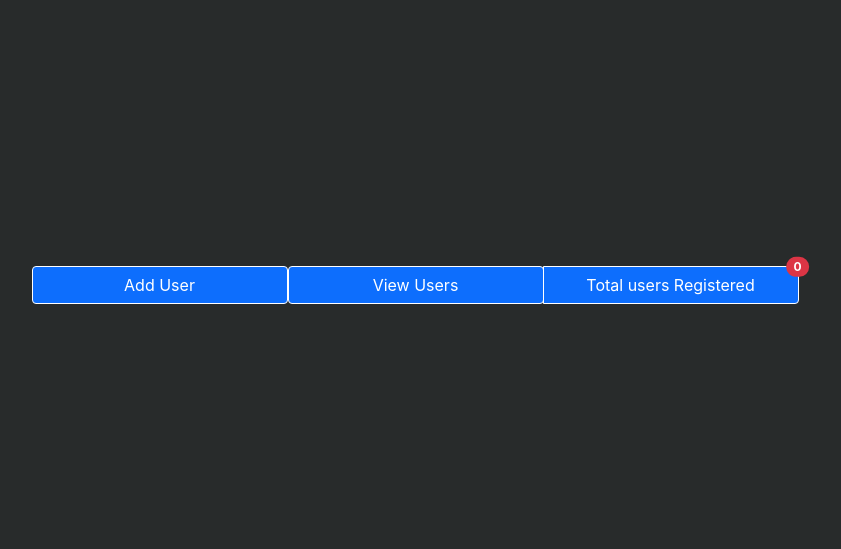
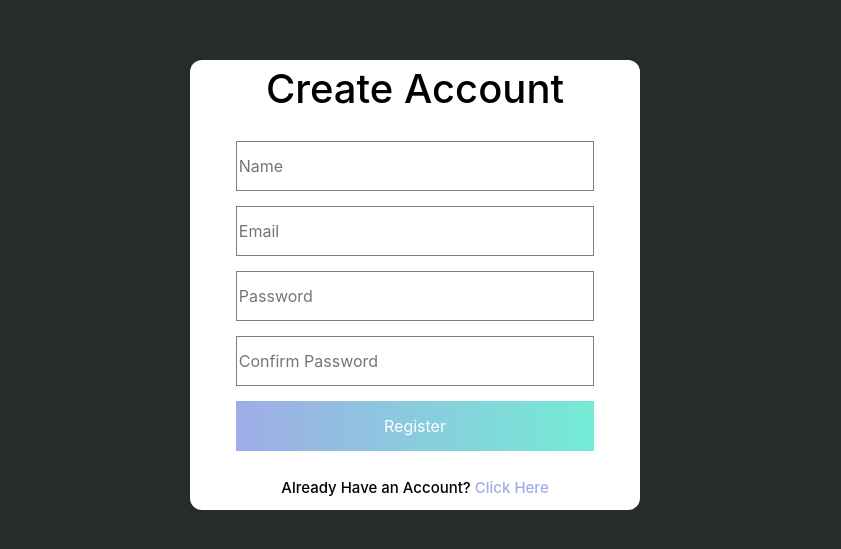
Before and after one commit to espark-Abdulr/redux-tk, a React (Create React App) app in the folder rtk/: page / in a window 1280 px wide. Shown: the part 115-664 px from the top of the page, without its empty margins (225-1066 px from the left). Built offline with nearby package versions, Linux system fonts and the light colour scheme.

Commit message:
Signup/Signin Added.
The user have to register and login before reaching to crud services

```diff
--- a/rtk/src/App.jsx
+++ b/rtk/src/App.jsx
@@ -5,15 +5,39 @@ import Options from "./components/Options";
 import { Route, Routes } from "react-router-dom";
 import AddUsers from "./components/AddUsers";
 import ViewUsers from "./components/ViewUsers";
+import { useSelector } from "react-redux";
+import SignUp from "./components/SignUp";
+import Signin from "./components/Signin";
 
 const App = () => {
+  const isLogin = useSelector((c) => {
+    return c.UserData.isLogin;
+    // console.log(c.UserData.isLogin);
+  });
   return (
     <div>
-      <Routes>
+      {/* <Routes>
         <Route path="/" element={<Options />}></Route>
         <Route path="/add" element={<AddUsers />}></Route>
         <Route path="/view" element={<ViewUsers />}></Route>
-      </Routes>
+      </Routes> */}
+      {isLogin === true ? (
+        <Routes>
+          <Route path="/" element={<Options />}></Route>
+          <Route path="/signup" element={<SignUp />}></Route>
+          <Route path="/login" element={<Signin />}></Route>
+          <Route path="/options" element={<Options />}></Route>
+          <Route path="/add" element={<AddUsers />}></Route>
+          <Route path="/view" element={<ViewUsers />}></Route>
+        </Routes>
+      ) : (
+        <Routes>
+          <Route path="/" element={<SignUp />}></Route>
+          <Route path="/signup" element={<SignUp />}></Route>
+          <Route path="/login" element={<Signin />}></Route>
+          <Route path="*" element={<Signin />}></Route>
+        </Routes>
+      )}
     </div>
   );
 };
--- a/rtk/src/components/AddUsers.jsx
+++ b/rtk/src/components/AddUsers.jsx
@@ -1,5 +1,5 @@
 import React, { useState } from "react";
-import { useSelector, useDispatch } from "react-redux";
+import { useDispatch } from "react-redux";
 import { addUser } from "../features/mySlice";
 import { ToastContainer, toast } from "react-toastify";
 import "react-toastify/dist/ReactToastify.css";
@@ -8,9 +8,9 @@ import { NavLink } from "react-router-dom";
 
 const AddUsers = () => {
   // const [users,setUsers] = useState([])
-  const data = useSelector((c) => {
-    return c.UserData.users;
-  });
+  // const data = useSelector((c) => {
+  //   return c.UserData.users;
+  // });
   const dispatch = useDispatch();
   const [name, setName] = useState("");
   const [age, setAge] = useState("");
@@ -23,11 +23,11 @@ const AddUsers = () => {
     dispatch(addUser(userInformation));
     toast.info("User Has Been Added", {
       position: "top-center",
-      autoClose: "1000",
+      autoClose: "0",
       hideProgressBar: true,
       newestOnTop: false,
       closeOnClickrtl: false,
-      pauseOnFocusLossdraggablepauseOnHovertheme: true,
+      pauseOnFocusLossdraggablepauseOnHovertheme: false,
       theme: "dark",
     });
     setName("");
@@ -52,7 +52,7 @@ const AddUsers = () => {
       <div style={{ color: "white" }}>
         <form onSubmit={DataHandler}>
           <div className="form-group">
-            <label for="exampleInputEmail1">Name</label>
+            <label htmlFor="exampleInputEmail1">Name</label>
             <br />
             <input
               type="text"
@@ -65,7 +65,7 @@ const AddUsers = () => {
           </div>
           <div className="form-group">
             <br />
-            <label for="exampleInputPassword1">Age</label>
+            <label htmlFor="exampleInputPassword1">Age</label>
             <br />
             <input
               type="number"
--- /dev/null
+++ b/rtk/src/components/SignUp.jsx
@@ -0,0 +1,80 @@
+import React, { useState } from "react";
+import "./forms.css";
+import { NavLink, useNavigate } from "react-router-dom";
+import { useDispatch } from "react-redux";
+import { registerUser } from "../features/mySlice";
+
+const SignUp = () => {
+  const [name, setName] = useState("");
+  const [email, setEmail] = useState("");
+  const [pass, setPass] = useState("");
+  const [confirmPass, setConfirmPass] = useState("");
+
+  const userInformation = {
+    name: name,
+    email: email,
+    pass: pass,
+  };
+  const dispatch = useDispatch();
+  const navigate = useNavigate();
+
+  const SignUpHandler = (event) => {
+    event.preventDefault();
+    if (confirmPass !== pass) {
+      alert("Password Didn't Match");
+    } else {
+      dispatch(registerUser(userInformation));
+      setName("");
+      setEmail("");
+      setPass("");
+      setConfirmPass("");
+      navigate("/login");
+    }
+  };
+  return (
+    <div className="signup-main">
+      <h1>Create Account</h1>
+      <form onSubmit={SignUpHandler}>
+        <input
+          type="text"
+          placeholder="Name"
+          onChange={(e) => setName(e.target.value)}
+          value={name}
+          required
+          minLength={3}
+          name="name"
+        />
+        <input
+          type="email"
+          placeholder="Email"
+          onChange={(e) => setEmail(e.target.value)}
+          value={email}
+          name="email"
+          required
+        />
+        <input
+          type="password"
+          placeholder="Password"
+          onChange={(e) => setPass(e.target.value)}
+          value={pass}
+          required
+          minLength={3}
+        />
+        <input
+          type="password"
+          placeholder="Confirm Password"
+          onChange={(e) => setConfirmPass(e.target.value)}
+          value={confirmPass}
+          required
+          minLength={3}
+        />
+        <button type="submit">Register</button>
+      </form>
+      <h3>
+        Already Have an Account? <NavLink to={"/login"}>Click Here</NavLink>{" "}
+      </h3>
+    </div>
+  );
+};
+
+export default SignUp;
--- /dev/null
+++ b/rtk/src/components/Signin.jsx
@@ -0,0 +1,55 @@
+import React, { useState } from "react";
+import "./forms.css";
+import { NavLink, useNavigate } from "react-router-dom";
+import { useDispatch } from "react-redux";
+import { loginUser } from "../features/mySlice";
+
+const Signin = () => {
+  const [email, setEmail] = useState("");
+  const [pass, setPass] = useState("");
+
+  const userInformation = {
+    email: email,
+    pass: pass,
+  };
+  const dispatch = useDispatch();
+  const navigate = useNavigate();
+  const LoginHandler = (event) => {
+    event.preventDefault();
+    setEmail("");
+    setPass("");
+    dispatch(loginUser(userInformation));
+    // console.log(state.errorMessage);
+    navigate("/options");
+    // navigate("/options");
+  };
+  return (
+    <div className="signin-main">
+      <h1>Welcome Back</h1>
+      <form onSubmit={LoginHandler}>
+        <input
+          type="email"
+          placeholder="Email"
+          name="email"
+          onChange={(e) => setEmail(e.target.value)}
+          required
+          value={email}
+        />
+        <input
+          type="password"
+          placeholder="Password"
+          onChange={(e) => setPass(e.target.value)}
+          required
+          minLength={3}
+          value={pass}
+        />
+        <button type="submit">Welcome Back</button>
+      </form>
+      <h3>
+        Don't Have An Account? <NavLink to={"/"}>Create one.</NavLink>
+      </h3>
+    </div>
+  );
+};
+
+export default Signin;
--- a/rtk/src/components/ViewUsers.jsx
+++ b/rtk/src/components/ViewUsers.jsx
@@ -95,7 +95,7 @@ const ViewUsers = () => {
           </button>
         </form>
       ) : (
-        <table className="table-dark">
+        <table className="table table-hover table-dark table-striped">
           <thead>
             <tr>
               <th scope="col">Name</th>
@@ -106,10 +106,15 @@ const ViewUsers = () => {
           </thead>
           <tbody>
             {data.map((eachUser, index) => (
-              <tr key={index} style={{ height: "50px" }}>
-                <td style={{ width: "25vw" }}>{eachUser.name}</td>
-                <td style={{ width: "25vw" }}>{eachUser.age}</td>
-                <td style={{ width: "25vw" }}>
+              <tr
+                key={index}
+                style={{
+                  height: "70px",
+                }}
+              >
+                <td style={{ minWidth: "25vw" }}>{eachUser.name}</td>
+                <td style={{ minWidth: "25vw" }}>{eachUser.age}</td>
+                <td style={{ minWidth: "25vw" }}>
                   <button
                     type="button"
                     className="btn btn-danger"
@@ -118,7 +123,7 @@ const ViewUsers = () => {
                     Delete
                   </button>
                 </td>
-                <td style={{ width: "25vw" }}>
+                <td style={{ minWidth: "25vw" }}>
                   <button
                     type="button"
                     className="btn btn-info"
--- /dev/null
+++ b/rtk/src/components/forms.css
@@ -0,0 +1,91 @@
+.signup-main {
+  height: 450px;
+  width: 450px;
+  /* background-color: white;
+  border-radius: 8px;
+  box-shadow: -1px 0px 3px 8px grey;
+  display: flex;
+  flex-direction: column;
+  justify-content: center;
+  align-items: center; */
+  backdrop-filter: blur(19px) saturate(0%);
+  -webkit-backdrop-filter: blur(19px) saturate(0%);
+  background-color: rgb(255, 255, 255);
+  border-radius: 12px;
+  border: 1px solid rgba(255, 255, 255, 0.125);
+
+  display: flex;
+  flex-direction: column;
+  justify-content: center;
+  align-items: center;
+  color: rgb(0, 0, 0);
+}
+.signin-main {
+  height: 350px;
+  width: 350px;
+  background-color: white;
+  border-radius: 8px;
+  box-shadow: -1px 0px 3px 8px grey;
+  display: flex;
+  flex-direction: column;
+  justify-content: center;
+  align-items: center;
+}
+.signup-main form,
+.signin-main form {
+  width: 100%;
+  height: 80%;
+  display: flex;
+  flex-direction: column;
+  /* justify-content: center; */
+  align-items: center;
+  row-gap: 15px;
+  padding-top: 20px;
+}
+.signin-main form {
+  height: 65%;
+}
+.signup-main form input,
+.signup-main form button,
+.signin-main form input,
+.signin-main form button {
+  height: 50px;
+  width: 80%;
+}
+
+.signup-main form input,
+.signin-main form input {
+  border: 1px solid rgb(126, 124, 124);
+  outline: none;
+  transition: border 0.5s;
+}
+.signup-main form input:focus,
+.signin-main form input:focus {
+  border: 1px solid rgb(121, 210, 240) !important;
+}
+.signup-main form button,
+.signin-main form button {
+  background-image: linear-gradient(to left, #74ebd5, #9face6);
+  border: none;
+  color: white;
+  transition: all 3s ease-in-out;
+}
+.signup-main form button:hover{
+  background-image: linear-gradient(360deg, #74ebd5, #9face6);
+}
+
+.signin-main form button {
+  background-image: linear-gradient(to right, #74ebd5, #9face6);
+}
+.signin-main form button:hover{
+  background-image: linear-gradient(180deg, #74ebd5, #9face6);
+}
+.signup-main h3,
+.signin-main h3 {
+  font-size: 15px;
+}
+.signup-main h3 a,
+.signin-main h3 a {
+  text-decoration: none;
+  color: #9face6;
+}
--- a/rtk/src/features/mySlice.js
+++ b/rtk/src/features/mySlice.js
@@ -1,12 +1,15 @@
 import { createSlice } from "@reduxjs/toolkit";
-const initialState = { users: [] };
+const initialState = {
+  users: [],
+  isLogin: false,
+  registeredUser: [],
+  errorMessage: "",
+};
 export const mySlice = createSlice({
   name: "UserData",
   initialState,
   reducers: {
-    showData: (state) => {
-      state.users = state.users;
-    },
+    showData: (state) => {},
     addUser: (state, actions) => {
       state.users.unshift(actions.payload);
     },
@@ -17,14 +20,37 @@ export const mySlice = createSlice({
       state.users = newArray;
     },
     editUser: (state, actions) => {
-      for(var i = 0; i < state.users.length; i++){
-        if(state.users[i].unique === actions.payload.unique){
-          state.users[i].name = actions.payload.name
-          state.users[i].age = actions.payload.age
+      for (var i = 0; i < state.users.length; i++) {
+        if (state.users[i].unique === actions.payload.unique) {
+          state.users[i].name = actions.payload.name;
+          state.users[i].age = actions.payload.age;
         }
+      }
+    },
+    registerUser: (state, actions) => {
+      state.registeredUser.push(actions.payload);
+    },
+    loginUser: (state, actions) => {
+      const { email, pass } = actions.payload;
+      const checkUser = state.registeredUser.filter(
+        (user) => user.email === email && user.pass === pass
+      );
+      if (checkUser.length > 0) {
+        state.isLogin = true;
+        state.errorMessage = "Validddddd"
+      } else {
+        state.isLogin = false;
+        state.errorMessage = "Invalidddddddd"
       }
     },
   },
 });
-export const { showData, addUser, removeUser, editUser } = mySlice.actions;
+export const {
+  showData,
+  addUser,
+  removeUser,
+  editUser,
+  registerUser,
+  loginUser,
+} = mySlice.actions;
 export default mySlice.reducer;
```
